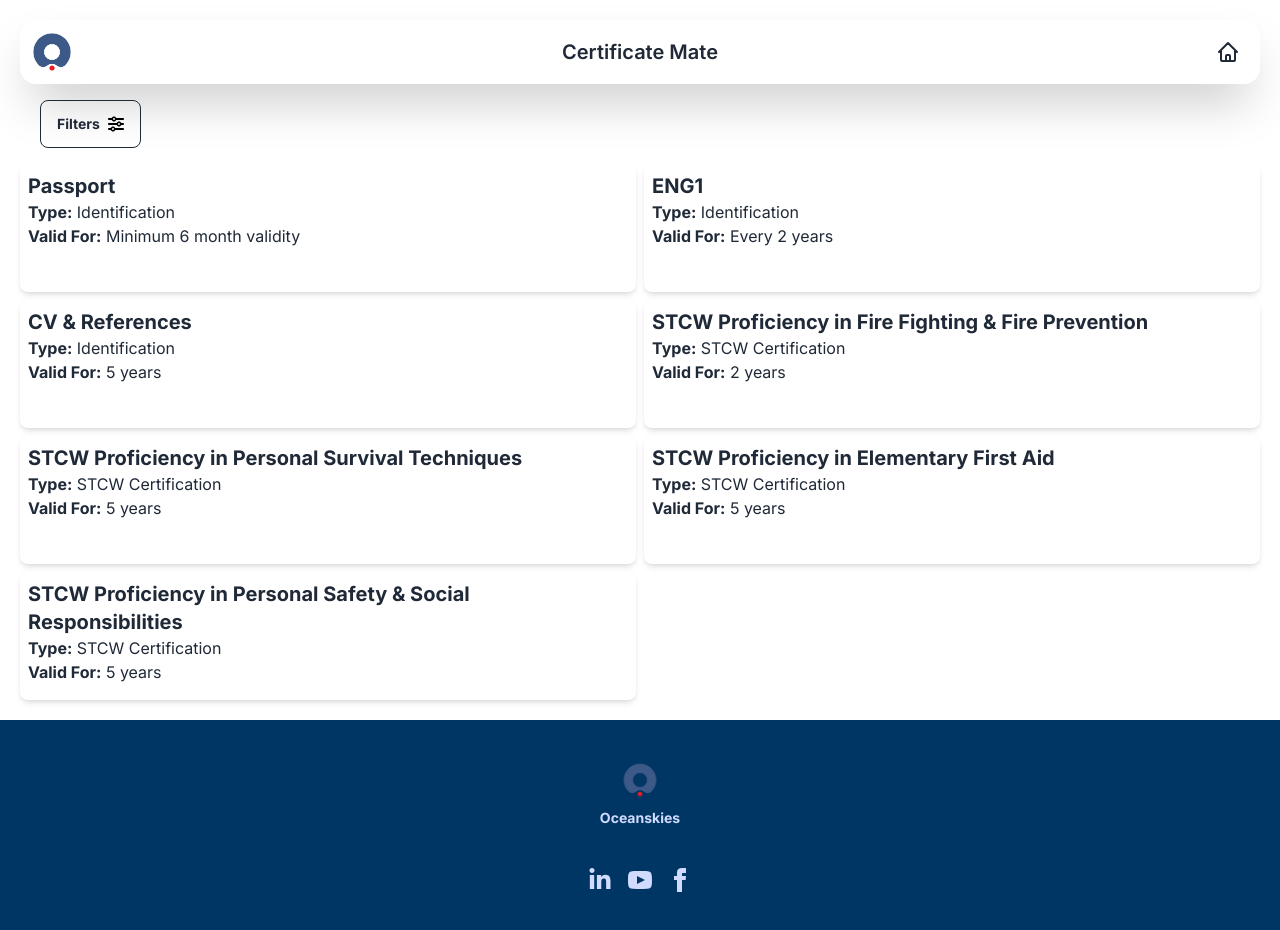
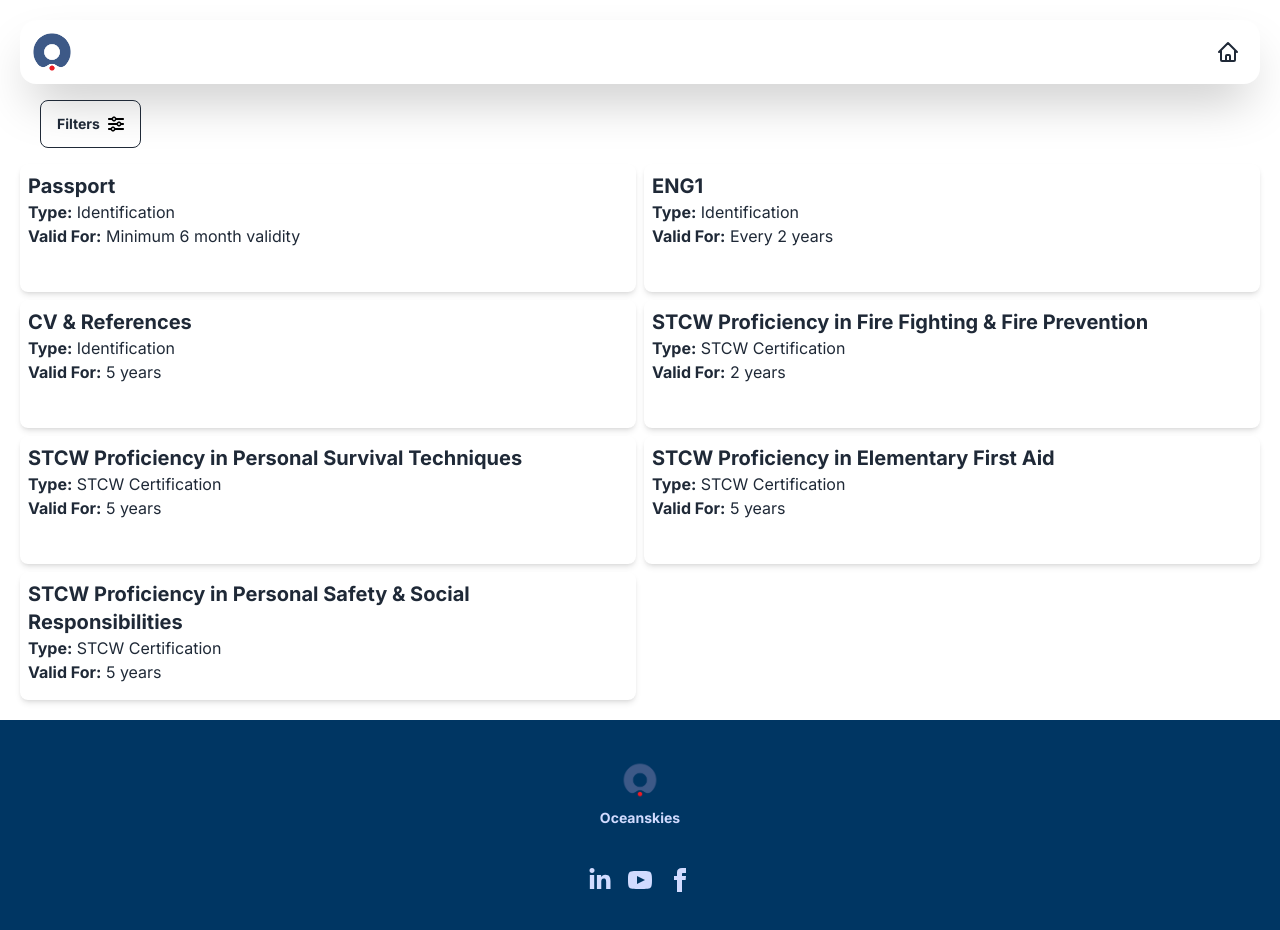
Before and after one commit to conanSpinneyOS/mlc-checker, a Next.js app: page / in a window 1280 px wide. Built offline with nearby package versions, Linux system fonts and the light colour scheme.

Commit message:
Minor changes

```diff
--- a/components/Header.js
+++ b/components/Header.js
@@ -10,7 +10,7 @@ const Header = () => {
                 </div>
             </div>
             <div className="navbar-center">
-                <a className="btn btn-ghost text-xl">Certificate Mate</a>
+
             </div>
             <div className="navbar-end">
                 <button className="btn btn-ghost btn-circle">
```
